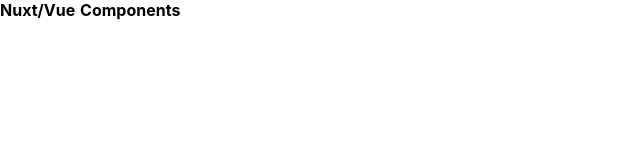
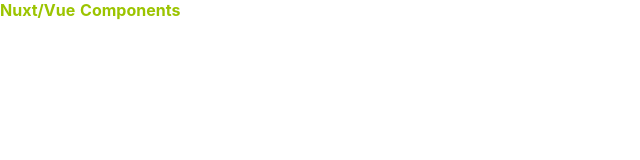
Before and after one commit to anujdatar/nuxt-components, a Nuxt app: page / in a window 1280 px wide. Shown: the top 160 px of the page, without its empty margins (0-640 px from the left). Built offline with nearby package versions, Linux system fonts and the light colour scheme.

Commit message:
style testing

```diff
--- a/assets/scss/main.scss
+++ b/assets/scss/main.scss
@@ -1,2 +1,8 @@
 @import "theme";
 @import "utils/_all";
+
+h4 {
+  // color: color("materialize-red");
+  // @include theme-aware('color', 'primary')
+  color: themeColor("pgp", "primary");
+}
```
Also changed, not shown: pages/index.vue (+6 -1 lines).
